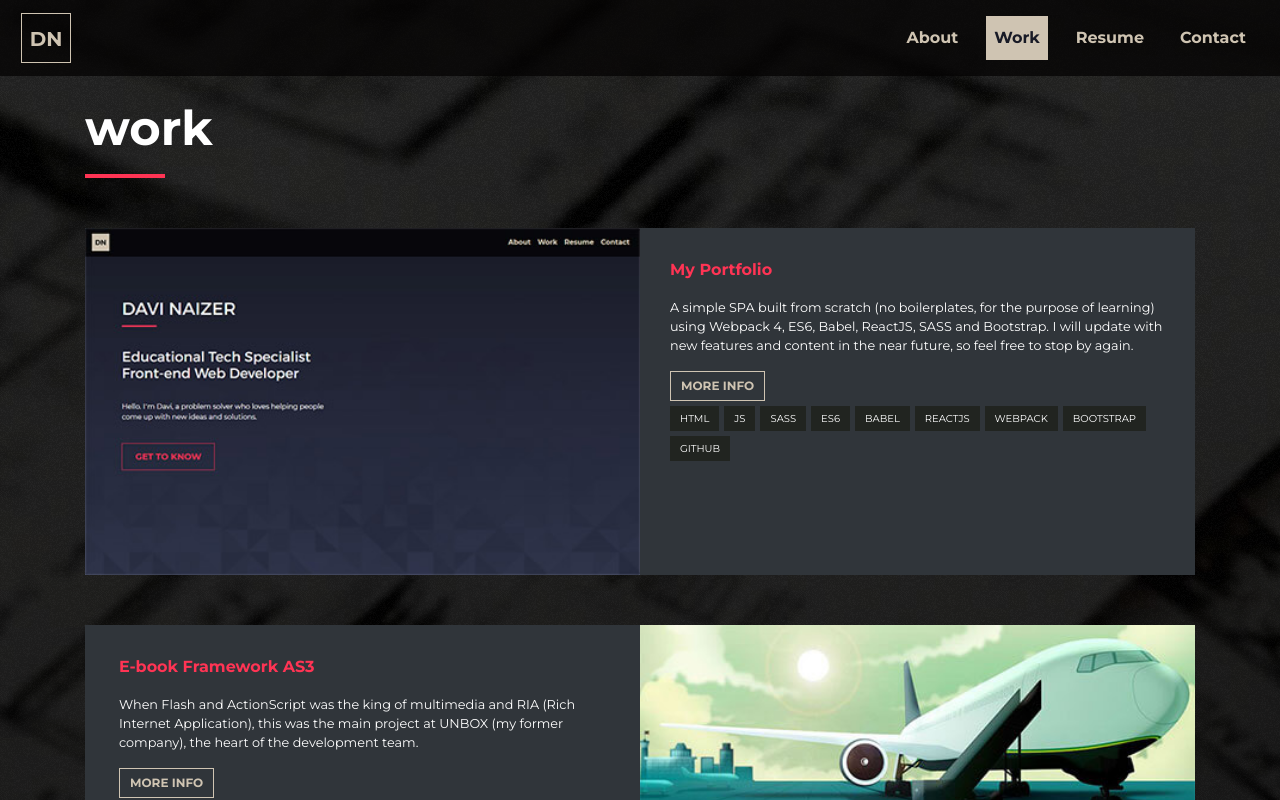
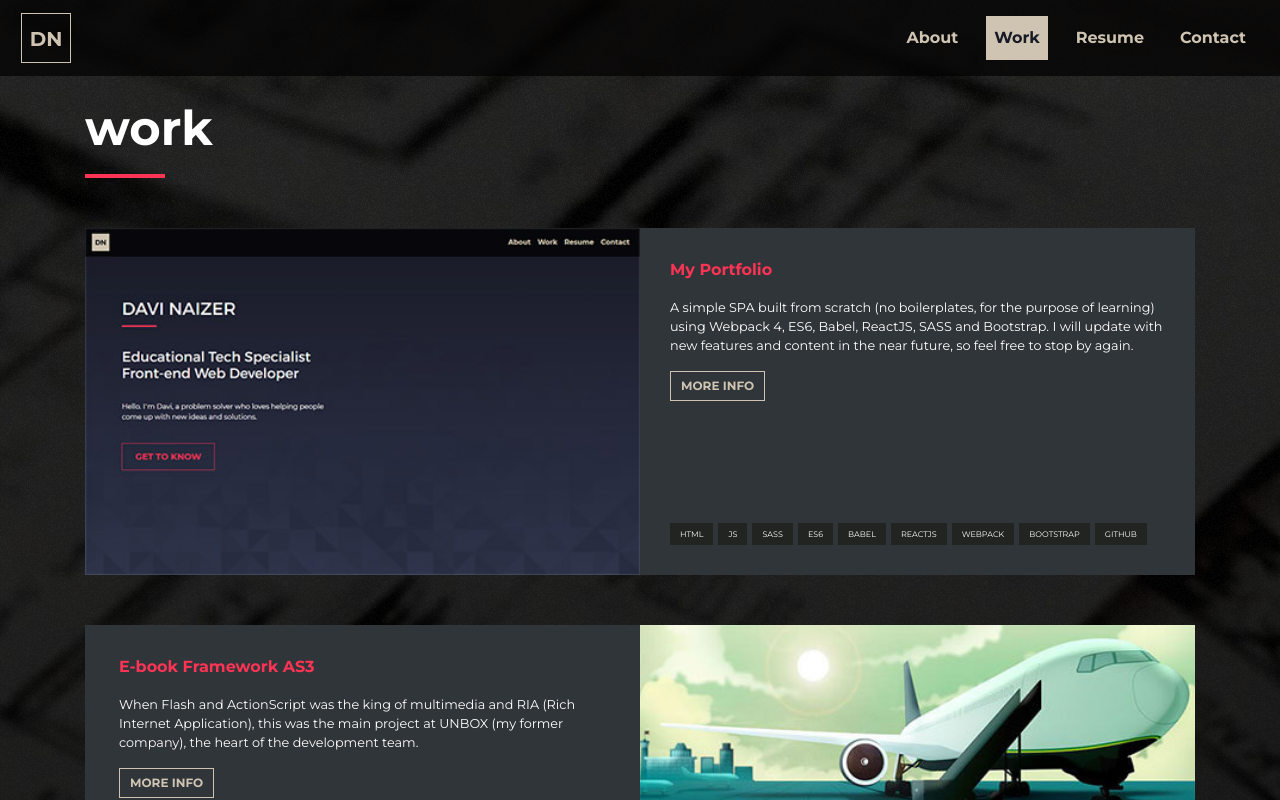
Before and after one commit to davinaizer/myportfolio, a React (Create React App) app: page /work in a window 1280 px wide. Shown: the top 800 px of the page. Built offline with nearby package versions, Linux system fonts and the light colour scheme.

Commit message:
fix some styling and removed scss file

```diff
--- a/src/components/TagList.js
+++ b/src/components/TagList.js
@@ -1,6 +1,6 @@
 import PropTypes from 'prop-types';
 import React from 'react';
-import styled from 'styled-components/macro';
+import styled, { css } from 'styled-components/macro';
 
 import { colors } from '../styles/theme';
 
@@ -20,13 +20,21 @@ const TagListItem = styled.li`
     margin-right: 5px;
     padding: 5px 10px;
     text-transform: uppercase;
+
+    ${({ size }) =>
+        size === 'small' &&
+        css`
+            font-size: 8px;
+        `}
 `;
 
-const TagList = ({ items }) => (
-    <TagListWrapper>
+const TagList = ({ className, items, size }) => (
+    <TagListWrapper className={className}>
         <TagListContainer>
             {items.map((item, index) => (
-                <TagListItem key={index}>{item}</TagListItem>
+                <TagListItem key={index} size={size}>
+                    {item}
+                </TagListItem>
             ))}
         </TagListContainer>
     </TagListWrapper>
--- a/src/components/WorkItem.js
+++ b/src/components/WorkItem.js
@@ -32,8 +32,11 @@ const Title = styled.p`
 const Body = styled.p``;
 
 const WorkItemCard = styled.div`
+    display: flex;
+    flex-direction: column;
+    justify-content: space-between;
+
     height: 100%;
-    min-height: 330px;
     padding: 30px;
     width: 100%;
 
@@ -46,8 +49,7 @@ const WorkItemCard = styled.div`
 `;
 
 const StyledTagList = styled(TagList)`
-    bottom: 15px;
-    position: absolute;
+    margin-top: 15px;
 `;
 
 const WorkItem = ({ id, thumb, title, summary, tags, isFlipped }) => (
@@ -62,6 +64,7 @@ const WorkItem = ({ id, thumb, title, summary, tags, isFlipped }) => (
 
         <Col md="6" className={isFlipped && 'order-md-first'}>
             <WorkItemCard isFlipped={isFlipped}>
+                <div>
                     <Title>{title}</Title>
                     <Body className="small">{summary}</Body>
 
@@ -70,8 +73,8 @@ const WorkItem = ({ id, thumb, title, summary, tags, isFlipped }) => (
                             MORE INFO
                         </WorkItemButton>
                     </Link>
-
-                <StyledTagList items={tags} />
+                </div>
+                <StyledTagList size="small" items={tags} />
             </WorkItemCard>
         </Col>
     </WorkItemContainer>
```
Also changed, not shown: src/components/WorkItem.scss (deleted, +0 -62 lines). Lines whose indentation alone changed are shown as unchanged.
